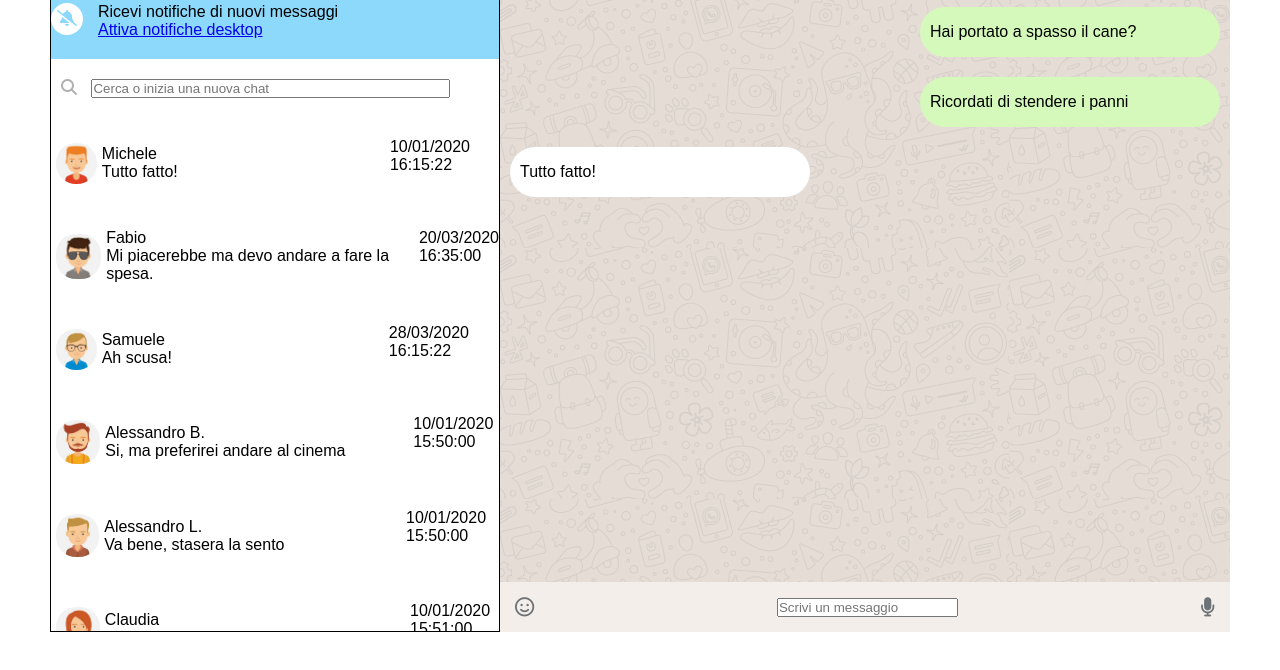
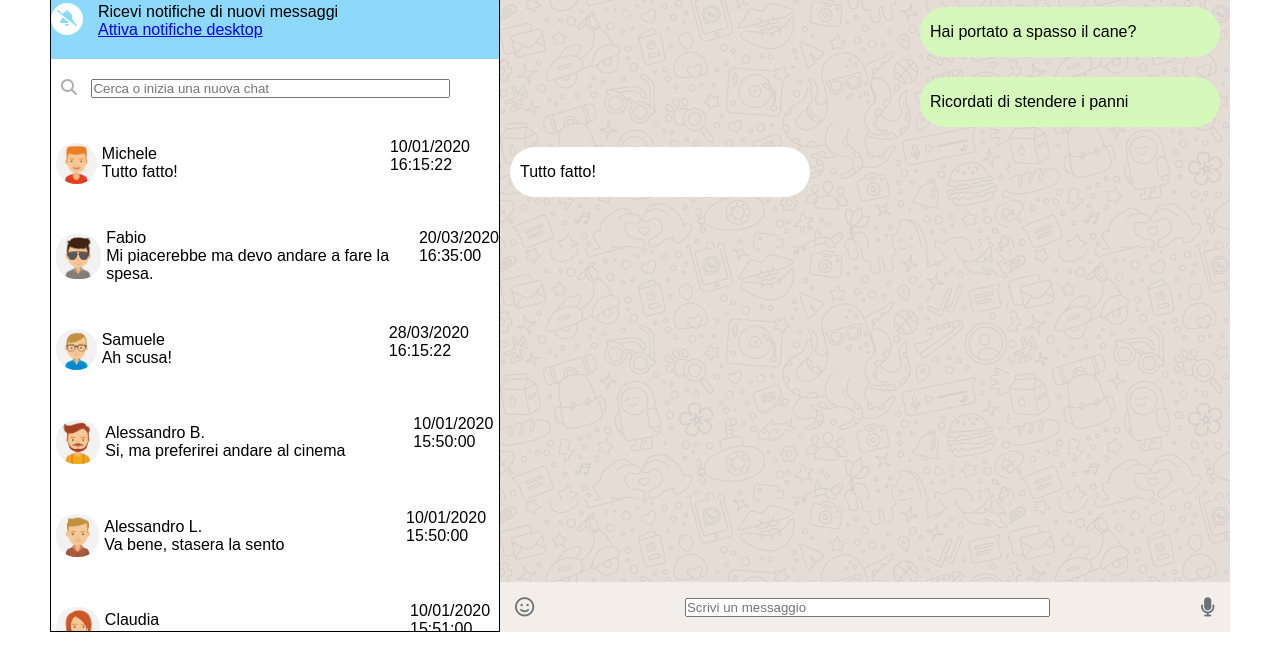
Before and after one commit to grada92/vue-boolzapp, a plain HTML site: page index.html in a window 1280 px wide. Shown: the part 118-788 px from the top of the page. Drawn offline with nearby package versions, Linux system fonts and the light colour scheme.

Commit message:
css part right

```diff
--- a/style.css
+++ b/style.css
@@ -173,6 +173,9 @@ footer i{
     font-size: 1.2rem;
 }
 
+footer input{
+    width: 50%;
+}
 /*MESSAGE*/
 
 .textgreen{
```
